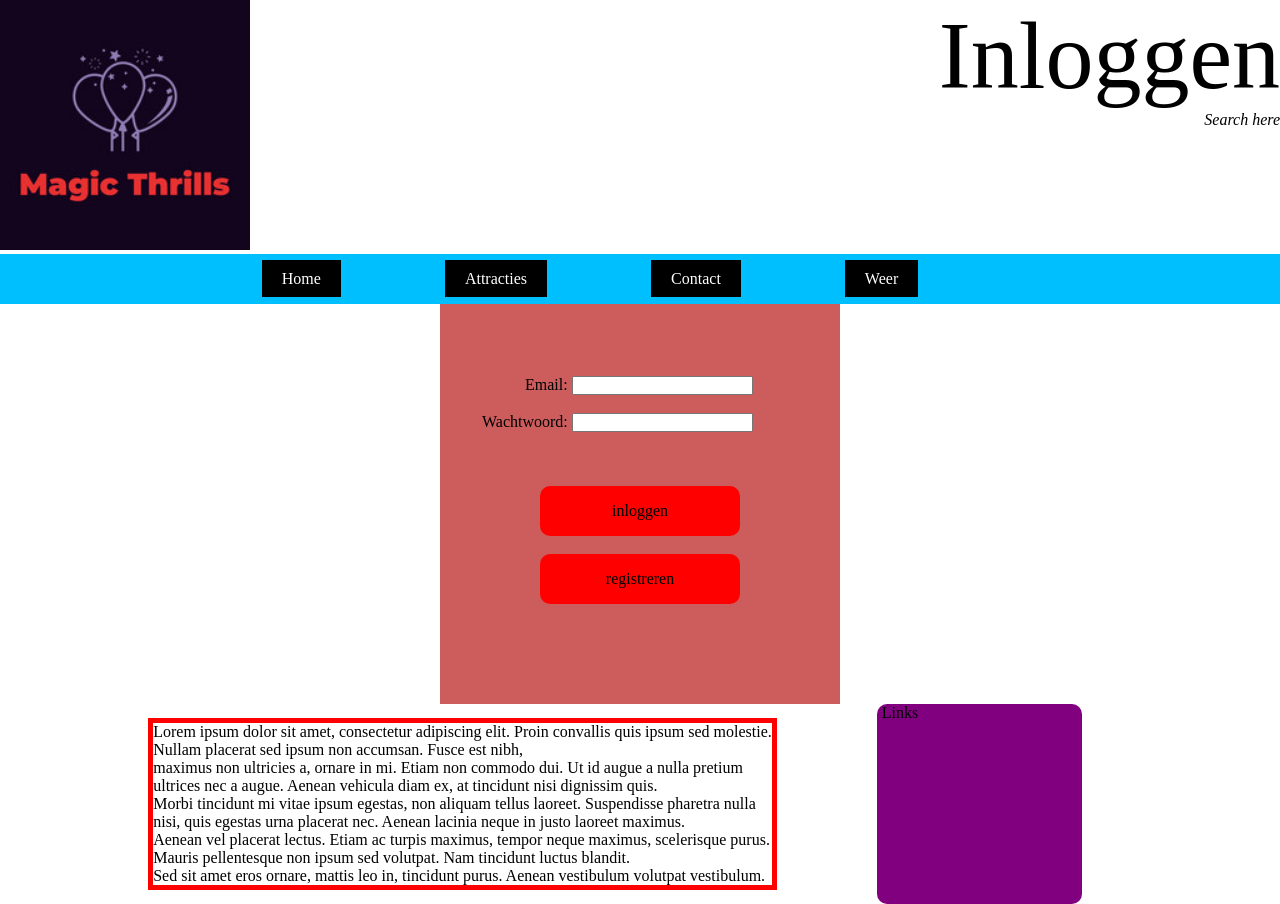
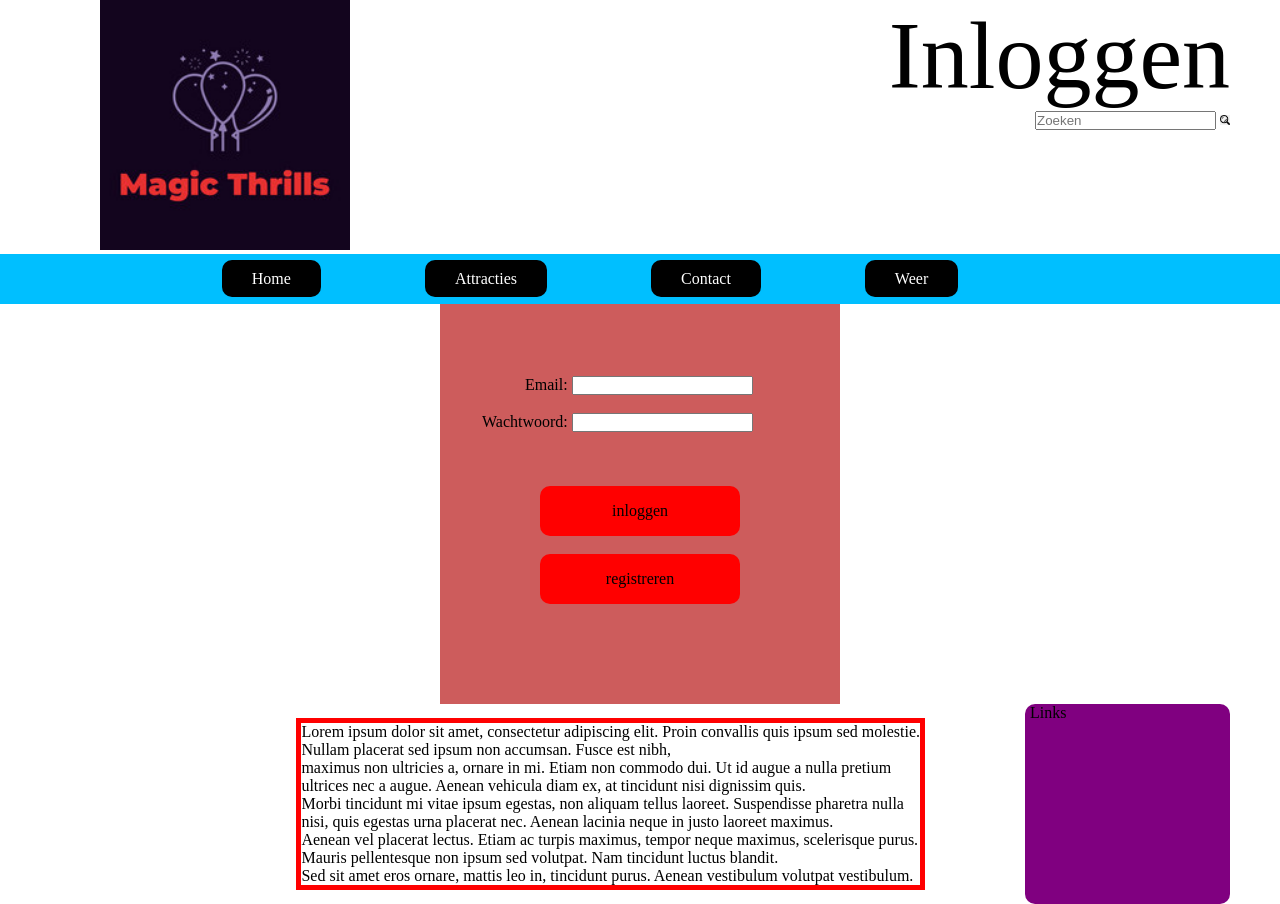
Before and after one commit to nadine2828/MagicThrills_Groep22, a PHP site: page /inloggen in a window 1280 px wide. Run offline with PHP 8.4, Linux system fonts and the light colour scheme.

Commit message:
zoekbalk, css aangepast

```diff
--- a/inloggen/index.php
+++ b/inloggen/index.php
@@ -15,15 +15,16 @@
 
         <div class="info_bar">
             <div class="page_name">Inloggen</div>
-            <div class="search_bar"><i>Search here</i></div>
+            <div class="search_bar"><input type="text" placeholder="Zoeken">
+                <input type="image"  src="images/img.png" alt="Zoeken"></div>
         </div>
     </div>
 
 </header>
 <nav>
     <ul>
-        <li><a href="#">Home</a></li>
-        <li><a href="#">Attracties</a></li>
+        <li><a href="/index.php">Home</a></li>
+        <li><a href="attracties">Attracties</a></li>
         <li><a href="#">Contact</a></li>
         <li><a href="#">Weer</a></li>
     </ul>
--- a/registreren/index.php
+++ b/show/index.php
@@ -15,7 +15,8 @@
 
         <div class="info_bar">
             <div class="page_name">Show</div>
-            <div class="search_bar"><i>Search here</i></div>
+            <div class="search_bar"><input type="text" placeholder="Zoeken">
+                <input type="image"  src="images/img.png" alt="Zoeken"></div>
         </div>
     </div>
 </header>
@@ -24,7 +25,7 @@
     <ul>
         <div id="links">
             <li><a href="#">Home</a></li>
-            <li><a href="#">Attracties</a></li>
+            <li><a href="attracties">Attracties</a></li>
             <li><a href="#">Contact</a></li>
             <li><a href="#">Weer</a></li>
         </div>
--- a/stylesheets/nadine.css
+++ b/stylesheets/nadine.css
@@ -16,6 +16,10 @@ body {
     justify-content: space-between;
 }
 
+.container, image{
+    margin-left: 100px;
+}
+
 .logo {
     box-sizing: border-box;
 }
@@ -28,6 +32,7 @@ body {
 .info_bar{
     box-sizing: border-box;
     text-align: right;
+    margin-right:50px;
 }
 
 .page_name{
@@ -54,10 +59,10 @@ li {
     background-color: black;
     padding-top: 10px;
     padding-bottom: 10px;
-    padding-right: 20px;
-    padding-left: 20px;
+    padding-right: 30px;
+    padding-left: 30px;
     margin-right: 100px;
-
+    border-radius: 10px;
 }
 
 a {
@@ -81,7 +86,7 @@ a {
 }
 .container-text2{
     display: flex;
-    justify-content: center;
+    justify-content: flex-end;
     align-items: center;
     margin-right: 50px;
 }
@@ -170,6 +175,11 @@ a {
     width: 20%;
 }
 
+.search-bar, input[type="image"]{
+    height: 10px;
+    width: 10px;
+}
+
 @media screen and (max-width: 650px) {
     .container {
         flex-direction: column;
@@ -196,4 +206,10 @@ a {
     text-blok2{
         width: 400px;
     }
+    .info_bar{
+        margin-right: 0px;
+    }
+    .container, image{
+        margin-left: 0px;
+    }
 }
```
Also changed, not shown: index.php (+5 -4 lines), images/img.png (added).
